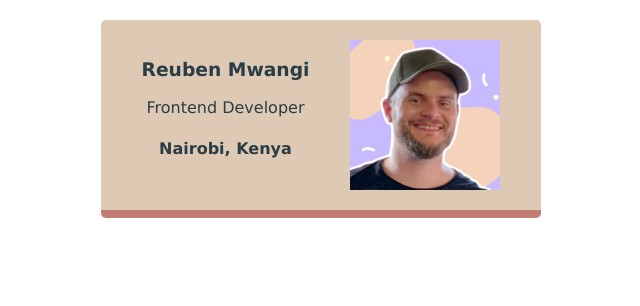
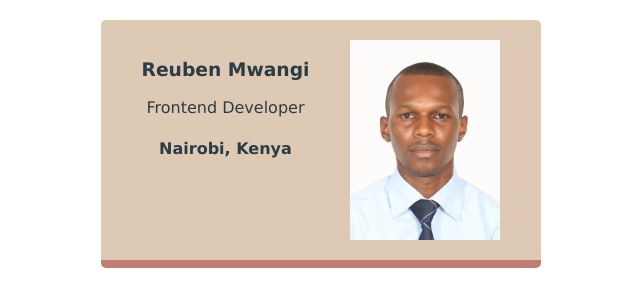
Before and after one commit to reubenmwangi/business-card, a website built with Vite: page index.html in a window 1280 px wide. Shown: the whole page, without its empty margins (319-959 px from the left). Built offline with nearby package versions, Linux system fonts and the light colour scheme.

Commit message:
Update index.html

```diff
--- a/index.html
+++ b/index.html
@@ -4,7 +4,7 @@
     </head>
     <body>
         <div class="card">
-            <img class="avatar" src="images/per.png">
+            <img class="avatar" src="images/reuben.jpg">
             <div >
                 <h3>Reuben Mwangi</h3>
                 <p>Frontend Developer</p>
```
